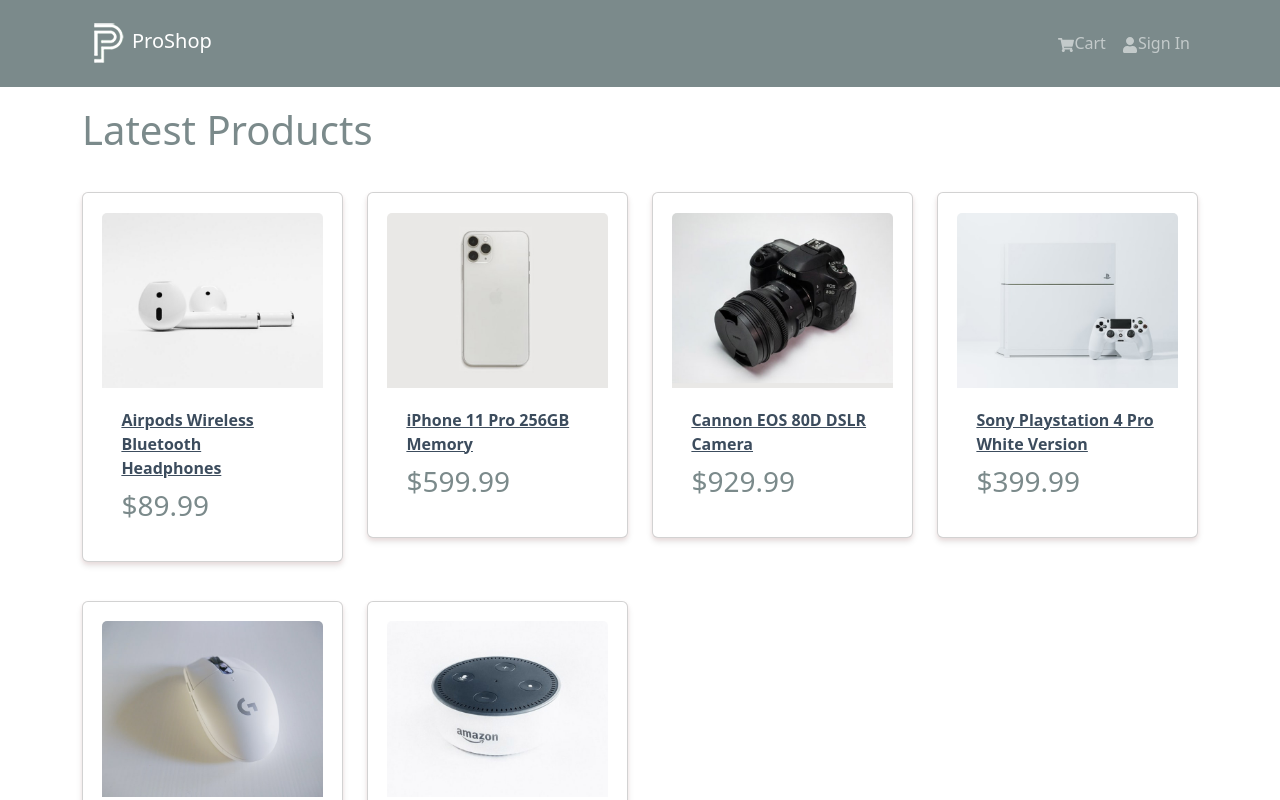
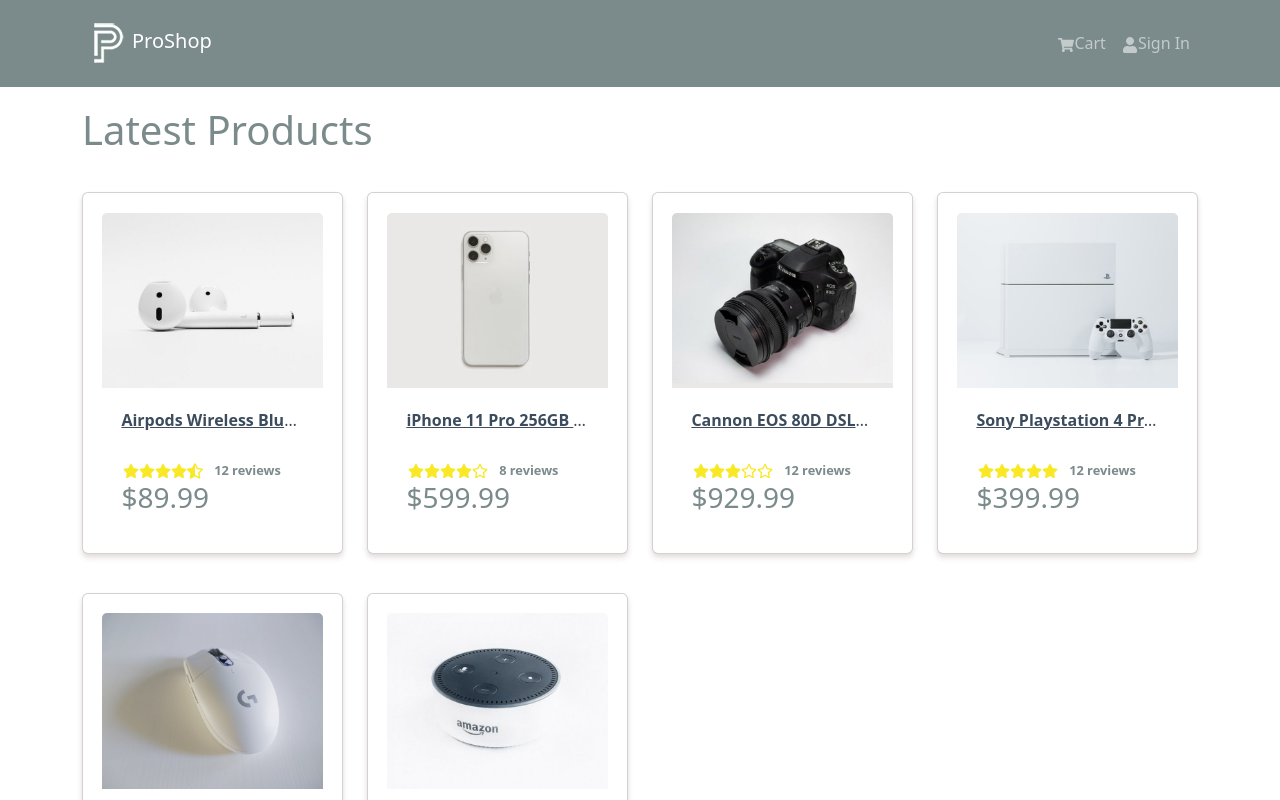
Before and after one commit to patryk-pi/proshop, a React (Create React App) app in the folder frontend/: page / in a window 1280 px wide. Shown: the top 800 px of the page. Built offline with nearby package versions, Linux system fonts and the light colour scheme.

Commit message:
created Rating component

```diff
--- a/frontend/src/components/Product.jsx
+++ b/frontend/src/components/Product.jsx
@@ -1,5 +1,6 @@
 import { Card } from "react-bootstrap";
 import { Link } from "react-router-dom";
+import Rating from "./Rating";
 
 const Product = ({ product }) => {
     return (
@@ -9,10 +10,16 @@
             </Link>
             <Card.Body>
                 <Link to={`/products/${product._id}`}>
-                    <Card.Title as="div">
+                    <Card.Title as="div" className="product-title">
                         <strong>{product.name}</strong>
                     </Card.Title>
                 </Link>
+                <Card.Text as="div">
+                    <Rating
+                        value={product.rating}
+                        text={`${product.numReviews} reviews`}
+                    />
+                </Card.Text>
                 <Card.Text as="h3">${product.price}</Card.Text>
             </Card.Body>
         </Card>
--- /dev/null
+++ b/frontend/src/components/Rating.jsx
@@ -0,0 +1,47 @@
+import { FaStar, FaStarHalfAlt, FaRegStar } from "react-icons/fa";
+
+const Rating = ({ value, text }) => {
+    return (
+        <div className="rating">
+            <span>
+                {value >= 1 ? (
+                    <FaStar />
+                ) : value >= 0.5 ? (
+                    <FaStarHalfAlt />
+                ) : (
+                    <FaRegStar />
+                )}
+                {value >= 2 ? (
+                    <FaStar />
+                ) : value >= 1.5 ? (
+                    <FaStarHalfAlt />
+                ) : (
+                    <FaRegStar />
+                )}
+                {value >= 3 ? (
+                    <FaStar />
+                ) : value >= 2.5 ? (
+                    <FaStarHalfAlt />
+                ) : (
+                    <FaRegStar />
+                )}
+                {value >= 4 ? (
+                    <FaStar />
+                ) : value >= 3.5 ? (
+                    <FaStarHalfAlt />
+                ) : (
+                    <FaRegStar />
+                )}
+                {value >= 5 ? (
+                    <FaStar />
+                ) : value >= 4.5 ? (
+                    <FaStarHalfAlt />
+                ) : (
+                    <FaRegStar />
+                )}
+            </span>
+            <span className="rating-text">{text && text}</span>
+        </div>
+    );
+};
+export default Rating;
```
